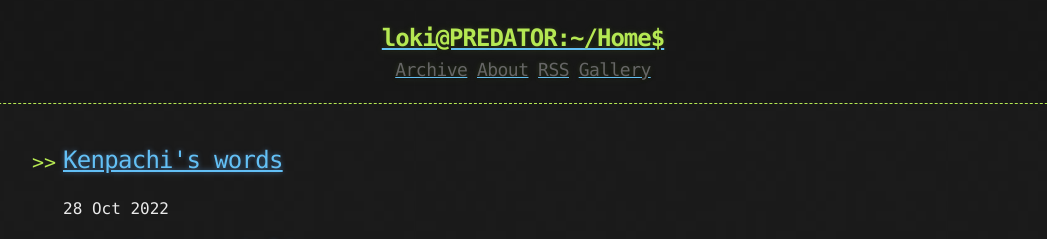
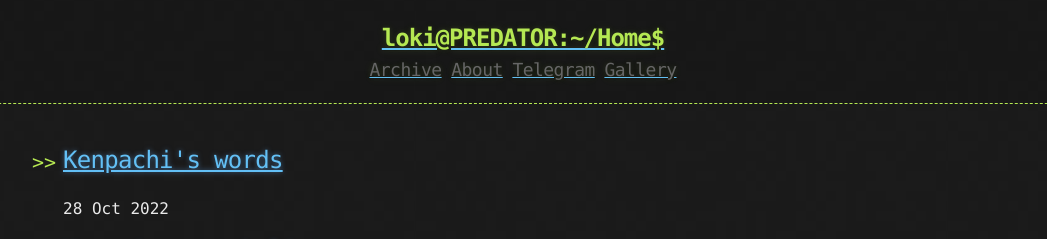
Before and after one commit to imlokisenpai/imlokisenpai.github.io, a Jekyll site: the page built from index.html, in a window 1280 px wide. Shown: the top 239 px of the page, without its empty margins (117-1164 px from the left). Built offline with Jekyll 4.4.1, drawn with Linux system fonts in a browser that asks for light colours; the list of posts is cut into pages by our own code.

Commit message:
Update links.html

```diff
--- a/_includes/links.html
+++ b/_includes/links.html
@@ -1,4 +1,4 @@
 <a href="{{ "/archive" | prepend: site.baseurl | replace: '//', '/' }}"><h2 class="header-link">Archive</h2></a>
 <a href="{{ "/about" | prepend: site.baseurl | replace: '//', '/' }}"><h2 class="header-link">About</h2></a>
-<a href="{{ "/atom.xml" | prepend: site.baseurl | replace: '//', '/' }}"><h2 class="header-link">RSS</h2></a>
+<a href="https://t.me/imlokisenpai"><h2 class="header-link">Telegram</h2></a>
 <a href="https://imlokisenpai.github.io/gallery"><h2 class="header-link">Gallery</h2></a>
```
